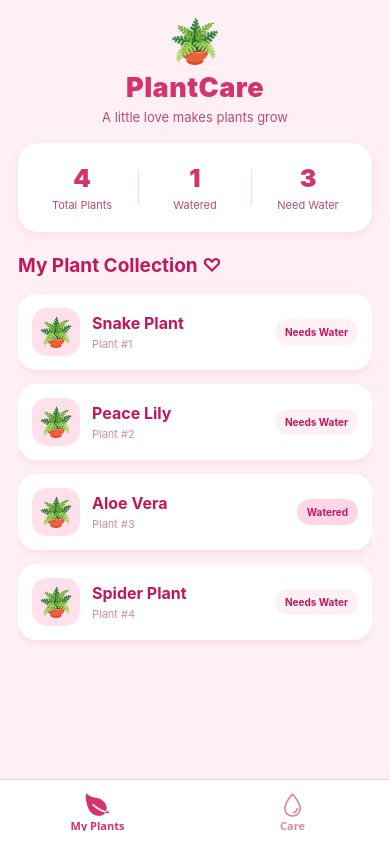
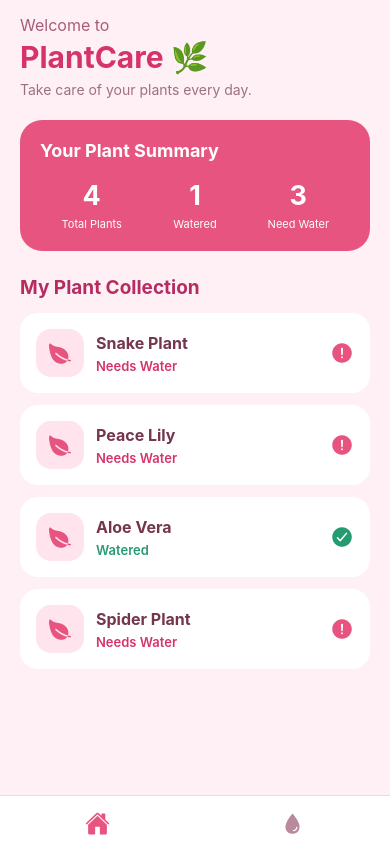
Before and after one commit to kristelannemaesameran-ai/ACTIVITY6_YURI, a React Native app in the folder MyActivity6/: screen / in a window 390 px wide. Built offline with nearby package versions, Linux system fonts and the light colour scheme.

Commit message:
Finalize Activity 6 PlantCare app with responsive pink design and comments

```diff
--- a/MyActivity6/App.js
+++ b/MyActivity6/App.js
@@ -5,21 +5,18 @@ import {
   Text,
   FlatList,
   TouchableOpacity,
+  ScrollView,
   ActivityIndicator,
   StyleSheet,
   StatusBar,
 } from 'react-native';
 
-import {
-  SafeAreaProvider,
-  SafeAreaView,
-} from 'react-native-safe-area-context';
-
+import { SafeAreaProvider, SafeAreaView } from 'react-native-safe-area-context';
 import { NavigationContainer } from '@react-navigation/native';
 import { createBottomTabNavigator } from '@react-navigation/bottom-tabs';
 import { Ionicons } from '@expo/vector-icons';
 
-// Create context for sharing plant data
+// Create context for sharing plant information
 const PlantContext = createContext();
 
 // Create bottom tab navigation
@@ -34,495 +31,437 @@ function PlantProvider({ children }) {
     { id: '4', name: 'Spider Plant', watered: false },
   ]);
 
-  const [loading, setLoading] = useState(false);
+  const [wateringId, setWateringId] = useState(null);
 
   // Update the watering status of a plant
   const waterPlant = (id) => {
-    if (loading) return;
+    if (wateringId !== null) return;
 
-    setLoading(true);
+    setWateringId(id);
 
     setTimeout(() => {
-      setPlants((previousPlants) =>
-        previousPlants.map((plant) =>
+      setPlants((currentPlants) =>
+        currentPlants.map((plant) =>
           plant.id === id
             ? { ...plant, watered: !plant.watered }
             : plant
         )
       );
 
-      setLoading(false);
-    }, 1000);
+      setWateringId(null);
+    }, 800);
   };
 
-  // Share plant data and functions with both tabs
+  // Share plant data with both screens
   return (
-    <PlantContext.Provider value={{ plants, waterPlant, loading }}>
+    <PlantContext.Provider
+      value={{ plants, waterPlant, wateringId }}
+    >
       {children}
     </PlantContext.Provider>
   );
 }
 
-// Home tab displays all plants and their status
+// Home tab displays plant information
 function HomeTab() {
-  const { plants, loading } = useContext(PlantContext);
+  const { plants } = useContext(PlantContext);
 
   // Calculate plant statistics
-  const wateredCount = plants.filter((plant) => plant.watered).length;
-  const needsWaterCount = plants.length - wateredCount;
+  const totalPlants = plants.length;
+  const wateredPlants = plants.filter((plant) => plant.watered).length;
+  const needsWater = totalPlants - wateredPlants;
 
   return (
     <SafeAreaView style={styles.container} edges={['top']}>
-      <StatusBar backgroundColor="#FFF0F5" barStyle="dark-content" />
-
-      {/* Home screen heading */}
+      <ScrollView
+        style={styles.screen}
+        contentContainerStyle={styles.scrollContent}
+        showsVerticalScrollIndicator={false}
+      >
+        {/* Screen heading */}
         <View style={styles.header}>
-        <Text style={styles.emoji}>🪴</Text>
-        <Text style={styles.title}>PlantCare</Text>
+          <Text style={styles.greeting}>Welcome to</Text>
+          <Text style={styles.title}>PlantCare 🌿</Text>
           <Text style={styles.subtitle}>
-          A little love makes plants grow
+            Take care of your plants every day.
           </Text>
         </View>
 
-      {/* Display plant statistics */}
-      <View style={styles.summaryCard}>
-        <View style={styles.summaryItem}>
-          <Text style={styles.summaryNumber}>{plants.length}</Text>
-          <Text style={styles.summaryLabel}>Total Plants</Text>
+        {/* Plant statistics */}
+        <View style={styles.statsCard}>
+          <Text style={styles.statsTitle}>Your Plant Summary</Text>
+
+          <View style={styles.statsRow}>
+            <View style={styles.statItem}>
+              <Text style={styles.statNumber}>{totalPlants}</Text>
+              <Text style={styles.statLabel}>Total Plants</Text>
             </View>
 
-        <View style={styles.summaryDivider} />
-
-        <View style={styles.summaryItem}>
-          <Text style={styles.summaryNumber}>{wateredCount}</Text>
-          <Text style={styles.summaryLabel}>Watered</Text>
+            <View style={styles.statItem}>
+              <Text style={styles.statNumber}>{wateredPlants}</Text>
+              <Text style={styles.statLabel}>Watered</Text>
             </View>
 
-        <View style={styles.summaryDivider} />
-
-        <View style={styles.summaryItem}>
-          <Text style={styles.summaryNumber}>{needsWaterCount}</Text>
-          <Text style={styles.summaryLabel}>Need Water</Text>
+            <View style={styles.statItem}>
+              <Text style={styles.statNumber}>{needsWater}</Text>
+              <Text style={styles.statLabel}>Need Water</Text>
+            </View>
           </View>
         </View>
 
-      <Text style={styles.sectionTitle}>My Plant Collection ♡</Text>
+        {/* Display all plants */}
+        <Text style={styles.sectionTitle}>My Plant Collection</Text>
 
-      {/* Show loading message when updating */}
-      {loading && (
-        <View style={styles.loadingRow}>
-          <ActivityIndicator size="small" color="#E75480" />
-          <Text style={styles.loading}>Updating plant information...</Text>
-        </View>
-      )}
-
-      {/* Display the shared plant collection */}
-      <FlatList
-        data={plants}
-        keyExtractor={(item) => item.id}
-        showsVerticalScrollIndicator={false}
-        contentContainerStyle={styles.list}
-        renderItem={({ item, index }) => (
-          <View style={styles.card}>
+        {plants.map((plant) => (
+          <View key={plant.id} style={styles.plantCard}>
             <View style={styles.plantInfo}>
-              <View style={styles.plantIconContainer}>
-                <Text style={styles.plantIcon}>🪴</Text>
+              <View style={styles.plantIcon}>
+                <Ionicons name="leaf" size={25} color="#E75480" />
               </View>
 
               <View style={styles.plantDetails}>
-                <Text style={styles.plantName}>{item.name}</Text>
-                <Text style={styles.plantNumber}>
-                  Plant #{index + 1}
-                </Text>
-              </View>
-
-              {/* Display the current watering status */}
-              <View
+                <Text style={styles.plantName}>{plant.name}</Text>
+                <Text
                   style={[
-                  styles.statusBadge,
-                  item.watered
-                    ? styles.wateredBadge
-                    : styles.needsWaterBadge,
+                    styles.statusText,
+                    { color: plant.watered ? '#269B72' : '#D6336C' },
                   ]}
                 >
-                <Text style={styles.statusBadgeText}>
-                  {item.watered ? 'Watered' : 'Needs Water'}
+                  {plant.watered ? 'Watered' : 'Needs Water'}
                 </Text>
               </View>
             </View>
+
+            <Ionicons
+              name={plant.watered ? 'checkmark-circle' : 'alert-circle'}
+              size={24}
+              color={plant.watered ? '#269B72' : '#E75480'}
+            />
           </View>
-        )}
-      />
+        ))}
+      </ScrollView>
     </SafeAreaView>
   );
 }
 
 // Care tab allows users to update plant status
 function CareTab() {
-  const { plants, waterPlant, loading } = useContext(PlantContext);
+  const { plants, waterPlant, wateringId } = useContext(PlantContext);
 
   return (
     <SafeAreaView style={styles.container} edges={['top']}>
-      <StatusBar backgroundColor="#FFF0F5" barStyle="dark-content" />
-
-      {/* Care screen heading */}
+      <ScrollView
+        style={styles.screen}
+        contentContainerStyle={styles.scrollContent}
+        showsVerticalScrollIndicator={false}
+      >
+        {/* Screen heading */}
         <View style={styles.header}>
-        <Text style={styles.emoji}>💧</Text>
-        <Text style={styles.title}>Plant Care Center</Text>
+          <Text style={styles.title}>Plant Care 💧</Text>
           <Text style={styles.subtitle}>
-          Give your plants the care they deserve!
+            Keep your plants healthy and happy.
           </Text>
         </View>
 
-      {/* Show loading indicator */}
-      {loading && (
-        <View style={styles.loadingRow}>
-          <ActivityIndicator size="small" color="#E75480" />
-          <Text style={styles.loading}>Saving changes...</Text>
+        {/* Show watering instructions */}
+        <View style={styles.infoCard}>
+          <Ionicons name="water" size={30} color="#E75480" />
+          <Text style={styles.infoTitle}>Daily Plant Care</Text>
+          <Text style={styles.infoText}>
+            Check your plants and update their watering status below.
+          </Text>
         </View>
-      )}
 
-      {/* Display plants with watering buttons */}
-      <FlatList
-        data={plants}
-        keyExtractor={(item) => item.id}
-        showsVerticalScrollIndicator={false}
-        contentContainerStyle={styles.list}
-        renderItem={({ item, index }) => (
-          <View style={styles.careCard}>
+        {/* Display plant care buttons */}
+        <Text style={styles.sectionTitle}>Manage Your Plants</Text>
+
+        {plants.map((plant) => {
+          const isLoading = wateringId === plant.id;
+
+          return (
+            <View key={plant.id} style={styles.careCard}>
               <View style={styles.careHeader}>
-              <Text style={styles.plantIcon}>🪴</Text>
+                <View style={styles.plantIcon}>
+                  <Ionicons name="leaf" size={25} color="#E75480" />
+                </View>
 
                 <View style={styles.plantDetails}>
-                <Text style={styles.plantName}>{item.name}</Text>
-                <Text style={styles.plantNumber}>
-                  Plant #{index + 1}
+                  <Text style={styles.plantName}>{plant.name}</Text>
+                  <Text style={styles.careStatus}>
+                    {plant.watered ? 'Already watered' : 'Needs watering'}
                   </Text>
                 </View>
               </View>
 
-            {/* Show plant watering information */}
-            <View style={styles.careStatus}>
-              <Text style={styles.careStatusText}>
-                {item.watered
-                  ? '💧 This plant has been watered!'
-                  : '🌱 This plant needs some water.'}
-              </Text>
-            </View>
-
-            {/* Button updates the shared plant status */}
+              {/* Button updates the plant status */}
               <TouchableOpacity
                 style={[
-                styles.button,
-                item.watered && styles.secondaryButton,
-                loading && styles.disabledButton,
+                  styles.actionButton,
+                  plant.watered && styles.wateredButton,
                 ]}
-              onPress={() => waterPlant(item.id)}
-              disabled={loading}
+                onPress={() => waterPlant(plant.id)}
+                disabled={wateringId !== null}
                 activeOpacity={0.8}
               >
-              <Ionicons
-                name={item.watered ? 'refresh' : 'water'}
-                size={18}
-                color="#FFFFFF"
-              />
-
+                {isLoading ? (
+                  <ActivityIndicator color="#FFFFFF" />
+                ) : (
                   <Text style={styles.buttonText}>
-                {item.watered ? 'Mark as Needs Water' : 'Water Plant'}
+                    {plant.watered ? 'Mark as Needs Water' : 'Water Plant'}
                   </Text>
+                )}
               </TouchableOpacity>
             </View>
-        )}
-      />
+          );
+        })}
+
+        <Text style={styles.footerText}>
+          Small care makes a big difference! 🌱
+        </Text>
+      </ScrollView>
     </SafeAreaView>
   );
 }
 
-// Main application with bottom tab navigation
+// Main application
 export default function App() {
   return (
-    // Provide safe area and shared plant data
     <SafeAreaProvider>
       <PlantProvider>
         <NavigationContainer>
+          <StatusBar barStyle="dark-content" backgroundColor="#FFF0F5" />
 
-          {/* Configure Home and Care tabs */}
+          {/* Bottom tab navigation */}
           <Tab.Navigator
             screenOptions={({ route }) => ({
               headerShown: false,
-              tabBarActiveTintColor: '#D6336C',
-              tabBarInactiveTintColor: '#D88AA5',
-              tabBarStyle: styles.tabBar,
-              tabBarLabelStyle: styles.tabLabel,
-
-              // Set icons for each tab
-              tabBarIcon: ({ color, size, focused }) => {
-                const icons = {
-                  Home: focused ? 'leaf' : 'leaf-outline',
-                  Care: focused ? 'water' : 'water-outline',
-                };
+              tabBarActiveTintColor: '#E75480',
+              tabBarInactiveTintColor: '#B88A9B',
+              tabBarLabelStyle: {
+                fontWeight: '600',
+                fontSize: 12,
+              },
+              tabBarStyle: {
+                backgroundColor: '#FFFFFF',
+                borderTopColor: '#F8D7E3',
+                paddingTop: 8,
+              },
+              tabBarIcon: ({ color, size }) => {
+                const iconName =
+                  route.name === 'Home' ? 'home' : 'water';
 
                 return (
-                  <Ionicons
-                    name={icons[route.name]}
-                    size={size + 2}
-                    color={color}
-                  />
+                  <Ionicons name={iconName} size={size} color={color} />
                 );
               },
             })}
           >
-            <Tab.Screen
-              name="Home"
-              component={HomeTab}
-              options={{
-                title: 'PlantCare',
-                tabBarLabel: 'My Plants',
-              }}
-            />
-
-            <Tab.Screen
-              name="Care"
-              component={CareTab}
-              options={{
-                title: 'Plant Care',
-                tabBarLabel: 'Care',
-              }}
-            />
+            <Tab.Screen name="Home" component={HomeTab} />
+            <Tab.Screen name="Care" component={CareTab} />
           </Tab.Navigator>
-
         </NavigationContainer>
       </PlantProvider>
     </SafeAreaProvider>
   );
 }
 
-// Pink theme and application styles
+// Application styles
 const styles = StyleSheet.create({
   container: {
     flex: 1,
     backgroundColor: '#FFF0F5',
-    paddingHorizontal: 18,
+  },
+
+  screen: {
+    flex: 1,
+  },
+
+  // Allow content to grow and scroll on smaller screens
+  scrollContent: {
+    flexGrow: 1,
+    paddingHorizontal: 20,
+    paddingTop: 15,
+    paddingBottom: 45,
   },
 
   header: {
-    alignItems: 'center',
-    paddingTop: 15,
-    paddingBottom: 18,
+    marginBottom: 22,
   },
 
-  emoji: {
-    fontSize: 42,
-    marginBottom: 5,
+  greeting: {
+    fontSize: 16,
+    color: '#A65D79',
   },
 
   title: {
-    fontSize: 27,
-    fontWeight: '900',
+    fontSize: 30,
+    fontWeight: 'bold',
     color: '#D6336C',
-    letterSpacing: 0.5,
-    textAlign: 'center',
+    marginTop: 4,
   },
 
   subtitle: {
-    fontSize: 13,
-    color: '#B84D75',
-    marginTop: 5,
-    textAlign: 'center',
+    fontSize: 14,
+    color: '#9B7182',
+    marginTop: 6,
   },
 
-  summaryCard: {
-    backgroundColor: '#FFFFFF',
-    borderRadius: 20,
-    paddingVertical: 20,
-    paddingHorizontal: 8,
-    flexDirection: 'row',
-    justifyContent: 'space-around',
-    alignItems: 'center',
-    marginBottom: 22,
-    elevation: 4,
-    shadowColor: '#D6336C',
-    shadowOpacity: 0.10,
-    shadowRadius: 8,
-    shadowOffset: { width: 0, height: 3 },
+  statsCard: {
+    backgroundColor: '#E75480',
+    padding: 20,
+    borderRadius: 22,
+    marginBottom: 25,
   },
 
-  summaryItem: {
-    flex: 1,
-    alignItems: 'center',
+  statsTitle: {
+    fontSize: 18,
+    fontWeight: 'bold',
+    color: '#FFFFFF',
+    marginBottom: 18,
   },
 
-  summaryNumber: {
-    fontSize: 25,
-    fontWeight: '900',
-    color: '#D6336C',
+  statsRow: {
+    flexDirection: 'row',
+    justifyContent: 'space-between',
   },
 
-  summaryLabel: {
-    fontSize: 11,
-    color: '#B84D75',
-    marginTop: 5,
-    textAlign: 'center',
+  statItem: {
+    alignItems: 'center',
+    flex: 1,
   },
 
-  summaryDivider: {
-    width: 1,
-    height: 35,
-    backgroundColor: '#FFD6E5',
+  statNumber: {
+    fontSize: 27,
+    fontWeight: 'bold',
+    color: '#FFFFFF',
+  },
+
+  statLabel: {
+    fontSize: 11,
+    color: '#FFFFFF',
+    marginTop: 5,
   },
 
   sectionTitle: {
     fontSize: 19,
     fontWeight: 'bold',
-    color: '#C2185B',
-    marginBottom: 10,
+    color: '#B52D60',
+    marginBottom: 14,
   },
 
-  list: {
-    paddingBottom: 20,
-  },
-
-  card: {
+  plantCard: {
     backgroundColor: '#FFFFFF',
+    padding: 16,
     borderRadius: 18,
-    padding: 14,
-    marginVertical: 7,
-    elevation: 3,
-    shadowColor: '#D6336C',
-    shadowOpacity: 0.10,
-    shadowRadius: 7,
-    shadowOffset: { width: 0, height: 3 },
+    marginBottom: 12,
+    flexDirection: 'row',
+    alignItems: 'center',
+    justifyContent: 'space-between',
+    elevation: 2,
   },
 
   plantInfo: {
     flexDirection: 'row',
     alignItems: 'center',
+    flex: 1,
   },
 
-  plantIconContainer: {
+  plantIcon: {
     width: 48,
     height: 48,
     borderRadius: 15,
-    backgroundColor: '#FFE0EB',
+    backgroundColor: '#FFE4ED',
+    alignItems: 'center',
     justifyContent: 'center',
-    alignItems: 'center',
-  },
-
-  plantIcon: {
-    fontSize: 28,
+    marginRight: 12,
   },
 
   plantDetails: {
     flex: 1,
-    marginLeft: 12,
   },
 
   plantName: {
     fontSize: 16,
     fontWeight: 'bold',
-    color: '#C2185B',
+    color: '#74354E',
   },
 
-  plantNumber: {
-    fontSize: 11,
-    color: '#D88AA5',
-    marginTop: 4,
+  statusText: {
+    fontSize: 13,
+    marginTop: 5,
+    fontWeight: '600',
   },
 
-  statusBadge: {
-    paddingHorizontal: 10,
-    paddingVertical: 7,
+  infoCard: {
+    backgroundColor: '#FFFFFF',
     borderRadius: 20,
+    padding: 20,
+    alignItems: 'center',
+    marginBottom: 25,
+    elevation: 2,
   },
 
-  wateredBadge: {
-    backgroundColor: '#FFD6E5',
+  infoTitle: {
+    fontSize: 18,
+    fontWeight: 'bold',
+    color: '#B52D60',
+    marginTop: 10,
   },
 
-  needsWaterBadge: {
-    backgroundColor: '#FFF0F5',
-  },
-
-  statusBadgeText: {
-    fontSize: 10,
-    fontWeight: 'bold',
-    color: '#C2185B',
-  },
-
-  loadingRow: {
-    flexDirection: 'row',
-    justifyContent: 'center',
-    alignItems: 'center',
-    marginBottom: 12,
-  },
-
-  loading: {
-    color: '#D6336C',
-    fontSize: 12,
-    marginLeft: 8,
+  infoText: {
+    fontSize: 13,
+    color: '#9B7182',
+    textAlign: 'center',
+    lineHeight: 20,
+    marginTop: 8,
   },
 
   careCard: {
     backgroundColor: '#FFFFFF',
+    padding: 17,
     borderRadius: 20,
-    padding: 17,
-    marginVertical: 8,
-    elevation: 4,
-    shadowColor: '#D6336C',
-    shadowOpacity: 0.10,
-    shadowRadius: 8,
-    shadowOffset: { width: 0, height: 3 },
+    marginBottom: 15,
+    elevation: 2,
   },
 
   careHeader: {
     flexDirection: 'row',
     alignItems: 'center',
+    marginBottom: 15,
   },
 
   careStatus: {
-    backgroundColor: '#FFF0F5',
-    padding: 12,
-    borderRadius: 12,
-    marginTop: 15,
+    fontSize: 13,
+    color: '#9B7182',
+    marginTop: 5,
   },
 
-  careStatusText: {
-    fontSize: 13,
-    color: '#B84D75',
+  actionButton: {
+    backgroundColor: '#E75480',
+    minHeight: 52,
+    paddingVertical: 14,
+    paddingHorizontal: 16,
+    borderRadius: 14,
+    justifyContent: 'center',
+    alignItems: 'center',
+  },
+
+  wateredButton: {
+    backgroundColor: '#B86B89',
+  },
+
+  buttonText: {
+    color: '#FFFFFF',
+    fontSize: 14,
+    fontWeight: 'bold',
     textAlign: 'center',
   },
 
-  button: {
-    backgroundColor: '#E75480',
-    padding: 14,
-    borderRadius: 12,
-    marginTop: 15,
-    flexDirection: 'row',
-    justifyContent: 'center',
-    alignItems: 'center',
-    gap: 8,
-  },
-
-  secondaryButton: {
-    backgroundColor: '#D88AA5',
-  },
-
-  disabledButton: {
-    opacity: 0.6,
-  },
-
-  tabBar: {
-    backgroundColor: '#FFFFFF',
-    height: 65,
-    paddingBottom: 8,
-    paddingTop: 5,
-    borderTopColor: '#FFD6E5',
-    borderTopWidth: 1,
-    elevation: 10,
-  },
-
-  tabLabel: {
-    fontSize: 11,
-    fontWeight: 'bold',
+  footerText: {
+    textAlign: 'center',
+    color: '#B07890',
+    fontSize: 13,
+    marginTop: 10,
+    marginBottom: 5,
   },
 });
```
Lines whose indentation alone changed are shown as unchanged.
